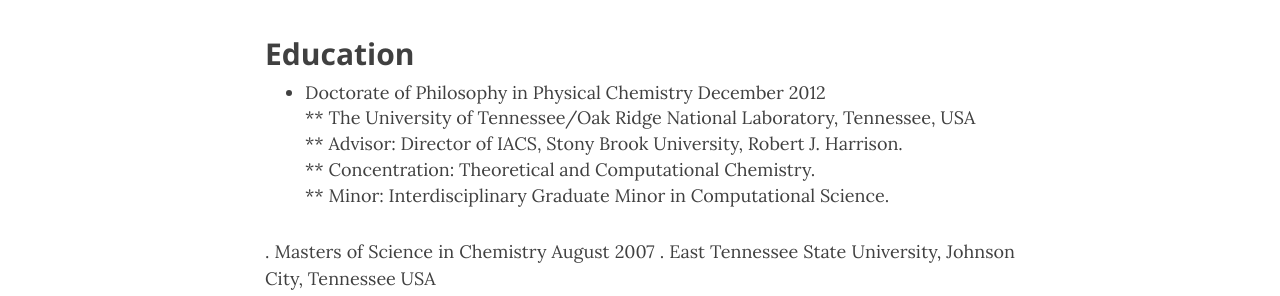
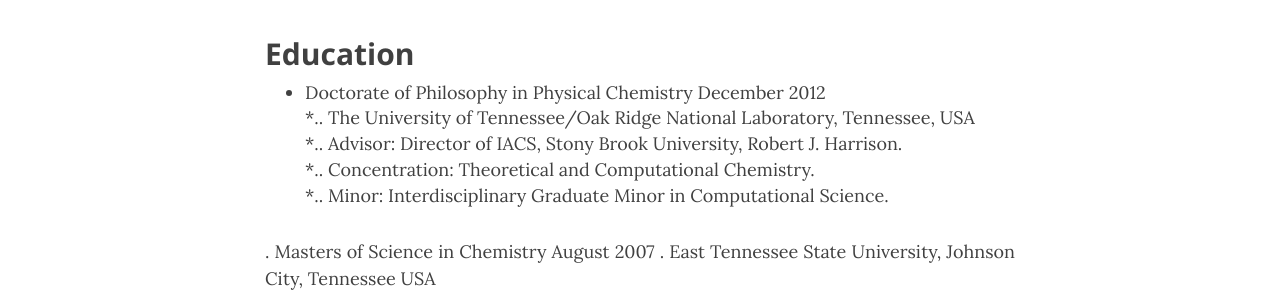
Before and after one commit to jtande/JFossoTande.github.io, a Jekyll site: the page built from about/mycv.md, in a window 1280 px wide and 900 px high. Shown: the part 373-669 px from the top of the window. Built offline with Jekyll 4.4.1, drawn with Linux system fonts in a browser that asks for light colours; nearby versions of some CDN libraries.

```diff
--- a/about/mycv.md
+++ b/about/mycv.md
@@ -7,10 +7,10 @@ subtitle: Jacob Fosso Tande, Ph.D
 
 ## **Education**
   * Doctorate of Philosophy in Physical Chemistry              December  2012
-    ** The University of Tennessee/Oak Ridge National Laboratory, Tennessee, USA
-    ** Advisor: Director of IACS, Stony Brook University, Robert J. Harrison.
-    ** Concentration: Theoretical and Computational Chemistry.
-    ** Minor: Interdisciplinary Graduate Minor in Computational Science.
+    *.. The University of Tennessee/Oak Ridge National Laboratory, Tennessee, USA
+    *.. Advisor: Director of IACS, Stony Brook University, Robert J. Harrison.
+    *.. Concentration: Theoretical and Computational Chemistry.
+    *.. Minor: Interdisciplinary Graduate Minor in Computational Science.
 
   . Masters of Science in Chemistry                               August  2007
     . East Tennessee State University, Johnson City, Tennessee USA
```
